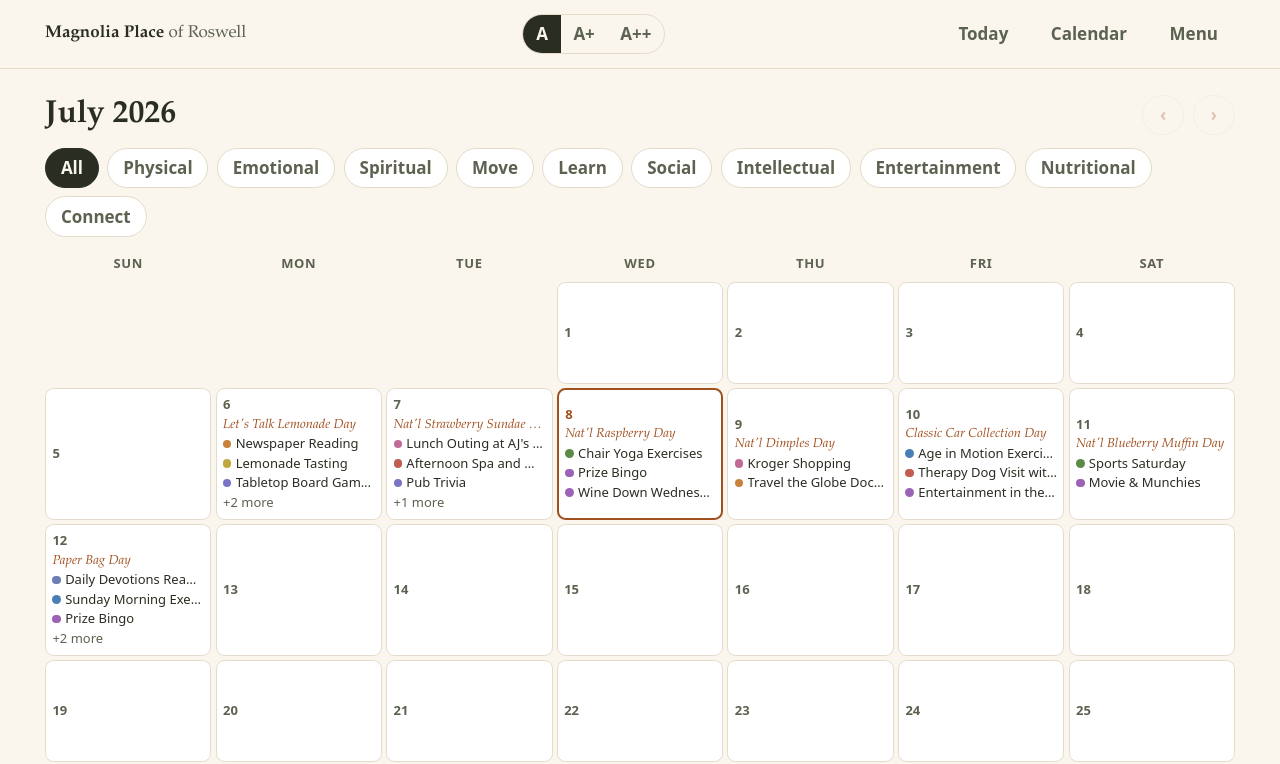
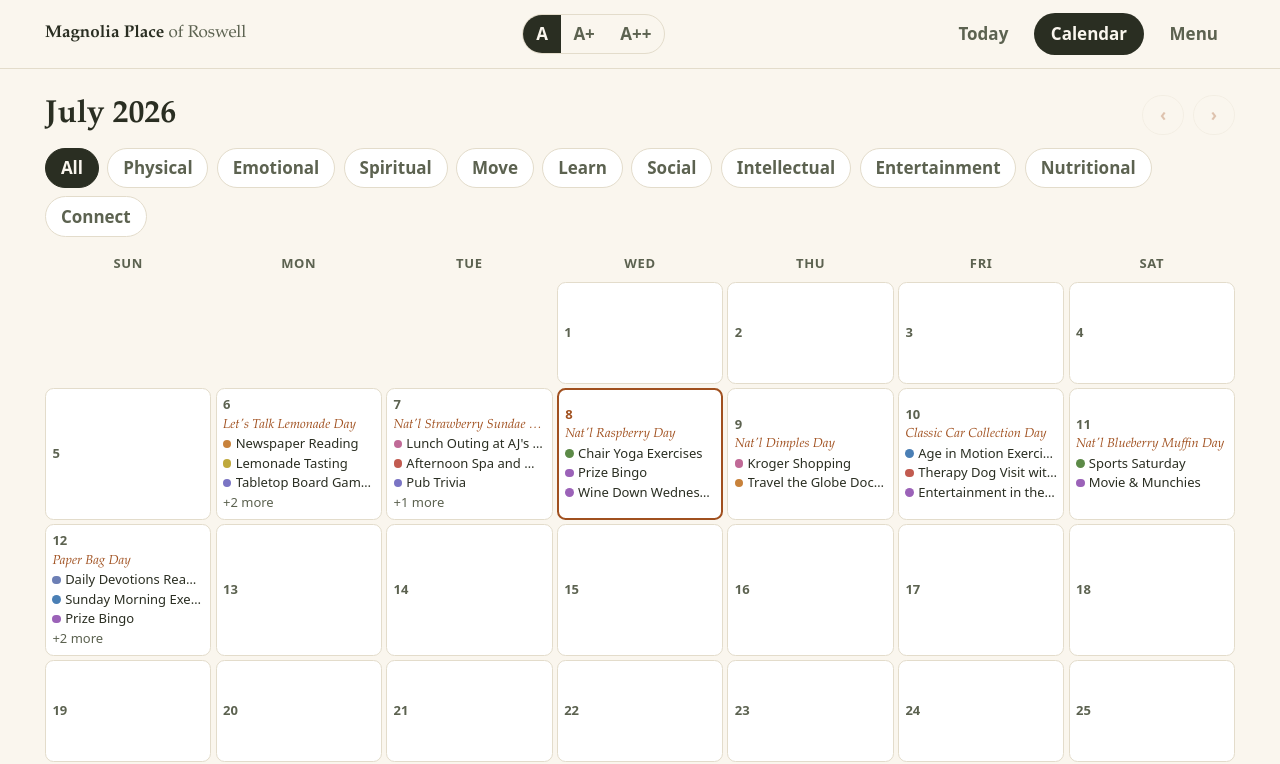
Before and after one commit to dillo/magnolia-companion, a Next.js app: page /calendar in a window 1280 px wide. Shown: the top 764 px of the page. Built offline with nearby package versions, Linux system fonts and the light colour scheme.

Commit message:
fix: highlight the active page in the header nav

```diff
--- a/app/layout.tsx
+++ b/app/layout.tsx
@@ -1,18 +1,12 @@
 import type { Metadata } from "next";
-import Link from "next/link";
 import "./globals.css";
 import TextSizeControl from "@/components/TextSizeControl";
+import NavLinks from "@/components/NavLinks";
 
 export const metadata: Metadata = {
   title: "Magnolia Place of Roswell — Daily Companion",
   description: "Today's activities and meals at Magnolia Place of Roswell.",
 };
-
-const NAV = [
-  { href: "/", label: "Today" },
-  { href: "/calendar", label: "Calendar" },
-  { href: "/menu", label: "Menu" },
-];
 
 export default function RootLayout({ children }: { children: React.ReactNode }) {
   return (
@@ -31,14 +25,7 @@ export default function RootLayout({ children }: { children: React.ReactNode })
               <span className="text-moss">of Roswell</span>
             </div>
             <TextSizeControl />
-            <nav aria-label="Main" className="flex w-full justify-around gap-1 sm:w-auto sm:justify-end sm:gap-2">
-              {NAV.map((n) => (
-                <Link key={n.href} href={n.href}
-                  className="rounded-full px-4 py-2 font-semibold text-moss hover:bg-hairline hover:text-ink">
-                  {n.label}
-                </Link>
-              ))}
-            </nav>
+            <NavLinks />
           </div>
         </header>
         <main className="mx-auto max-w-6xl px-4 py-6 pb-16">{children}</main>
--- /dev/null
+++ b/components/NavLinks.tsx
@@ -0,0 +1,29 @@
+"use client";
+
+import Link from "next/link";
+import { usePathname } from "next/navigation";
+
+const NAV = [
+  { href: "/", label: "Today" },
+  { href: "/calendar", label: "Calendar" },
+  { href: "/menu", label: "Menu" },
+];
+
+export default function NavLinks() {
+  const pathname = usePathname();
+  return (
+    <nav aria-label="Main" className="flex w-full justify-around gap-1 sm:w-auto sm:justify-end sm:gap-2">
+      {NAV.map((n) => {
+        const active = pathname === n.href;
+        return (
+          <Link key={n.href} href={n.href} aria-current={active ? "page" : undefined}
+            className={`rounded-full px-4 py-2 font-semibold ${
+              active ? "bg-ink text-petal" : "text-moss hover:bg-hairline hover:text-ink"
+            }`}>
+            {n.label}
+          </Link>
+        );
+      })}
+    </nav>
+  );
+}
```
Also changed, not shown: 1 other file (tests, documents, lock files or other folders).
